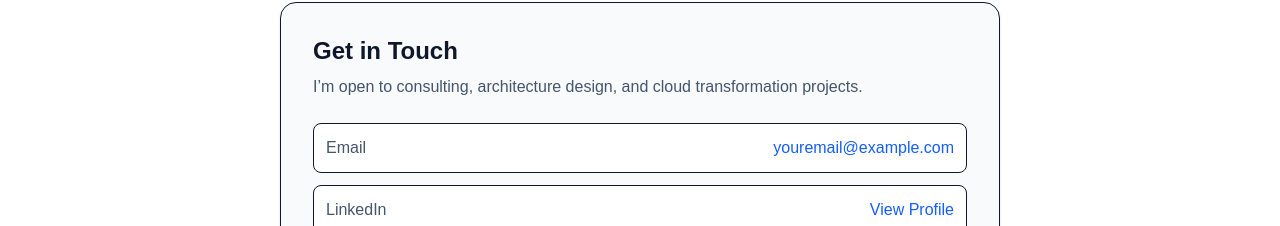
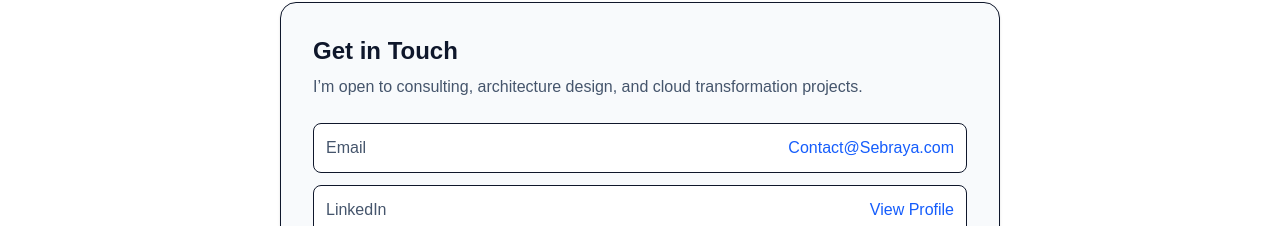
Before and after one commit to Sebraya/sebrya-portfolio, a Next.js app: page /contact in a window 1280 px wide. Shown: the part 390-616 px from the top of the page. Built offline with nearby package versions, Linux system fonts and the light colour scheme.

Commit message:
Update mail id

```diff
--- a/app/contact/page.tsx
+++ b/app/contact/page.tsx
@@ -36,10 +36,10 @@ export default function ContactPage() {
             <div className="flex justify-between items-center p-3 bg-white border rounded-lg">
               <span className="text-slate-600">Email</span>
               <a
-                href="mailto:youremail@example.com"
+                href="mailto:Contact@Sebraya.com"
                 className="text-blue-600 font-medium"
               >
-                youremail@example.com
+                Contact@Sebraya.com
               </a>
             </div>
 
```
